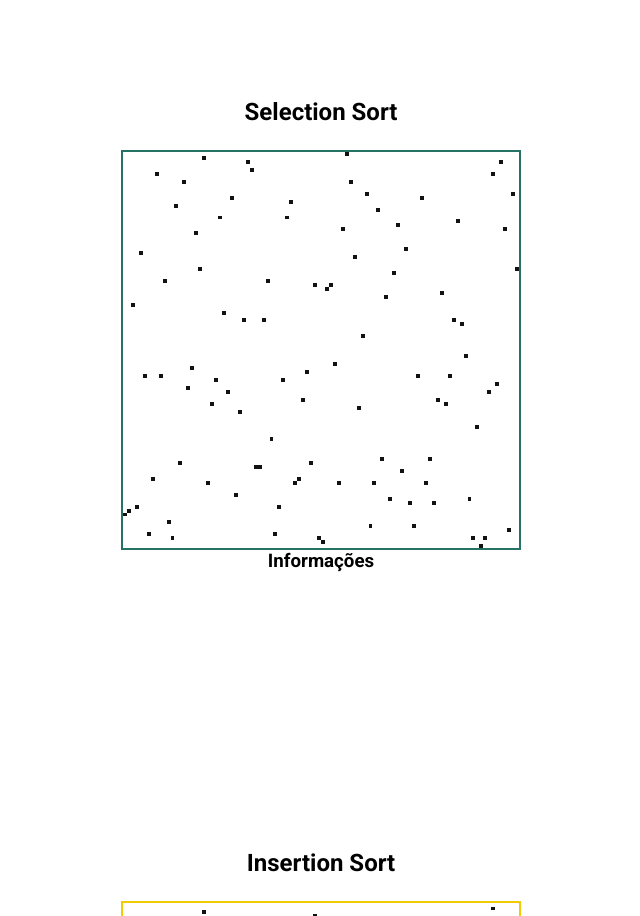
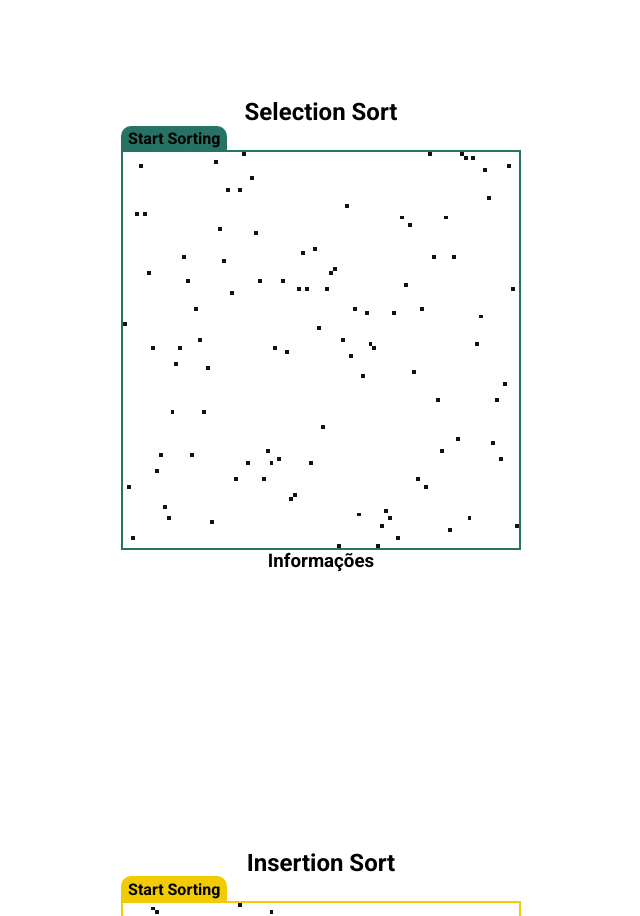
Before and after one commit to gabrieldantasoli/sort_Repo, a React (Create React App) app: page / in a window 1280 px wide. Shown: the part 840-1756 px from the top of the page, without its empty margins (319-959 px from the left). Built offline with nearby package versions, Linux system fonts and the light colour scheme.

Commit message:
Selection and Insertion

```diff
--- a/src/Components/Bubble/index.js
+++ b/src/Components/Bubble/index.js
@@ -43,7 +43,7 @@ export default class Bubble extends React.Component {
             }
 
             // Espera um tempo entre cada iteração
-            await new Promise(resolve => setTimeout(resolve, 100));
+            await new Promise(resolve => setTimeout(resolve, 150));
 
             this.setArray(data);
 
--- a/src/Components/Insertion/index.js
+++ b/src/Components/Insertion/index.js
@@ -3,27 +3,103 @@ import React, { useEffect, useState } from 'react';
 //IMPORTANDO O CSS
 import '../sort.css'
 
-export default () => {
-    let [array, setArray] = useState([]);
 
-    useEffect(() => {
-        function setData() {
-            let aux = [];
+export default class Bubble extends React.Component {
+    constructor() {
+        super();
+        this.state = {
+            array: [1,2],
+            sorted: false,
+            startSorting: false,
+            current: 0,
+            currentPlus: 1
+        }
+        this.InsertionSort = this.InsertionSort.bind(this);
+        this.setData = this.setData.bind(this);
+        this.setArray = this.setArray.bind(this);
+    }
+
+    async InsertionSort() {
+        if (!this.state.sorted && !this.state.startSorting) {
+          this.setState(
+            () => ({
+              startSorting: true,
+            })
+          );
+
+          let data = this.state.array;
+          let isSorted = false;
+          let iteration = 1;
+
+          while (!isSorted) {
+            isSorted = true;
+            for (let i = 0; i < data.length - iteration; i++) {
+                if (data[i] > data[i + 1]) {
+                    let aux = data[i];
+                    data[i] = data[i + 1];
+                    data[i + 1] = aux;
+                    isSorted = false;
+                }
+            }
+
+            // Espera um tempo entre cada iteração
+            await new Promise(resolve => setTimeout(resolve, 150));
+
+            this.setArray(data);
+
+            iteration++;
+          }
+
+          this.setState(
+            () => ({
+              sorted: true,
+            })
+          );
+        }
+      }
+
+
+    setArray(data) {
+        this.setState(
+            () => ({
+                array: data
+            })
+        )
+    }
+
+    setData() {
+        this.setState(
+            () => ({
+                sorted: false,
+                startSorting: false,
+            })
+        )
+        let data = [];
         for (let i = 0; i < 100; i++) {
             let num = Math.floor(Math.random() * 100);
-                aux.push(num);
-            }
-            setArray(aux);
+            data.push(num);
         }
 
-        setData();
-    },[]);
+        this.setState(
+            (state) => ({
+                array: data,
+            })
+        )
+    }
 
-    return (
-        <div className='sort yellow' id='insertion'>
+    componentDidMount() {
+        this.setData();
+    }
+
+    render() {
+        return(
+            <div className='sort yellow' id='bubble'>
                 <h2 className='yellow'>Insertion Sort</h2>
                 <div className="sortContainer">
-                {array.map((item,index) => {
+                    <button onClick={this.InsertionSort} className="buttonSort">{this.state.sorted ? "Sorted" : `${this.state.startSorting ? "Sorting..." : "Start Sorting"}`}</button>
+                    {this.state.sorted ? <button onClick={this.setData} className="buttonSort um">Regenerate</button> : ""}
+
+                    {this.state.array.map((item,index) => {
                         return(
                             <div className='item' data-size={item} data-index={index} style={{"top": `${100 - item - 1}%`,"left": `${index}%`}}></div>
                         )
@@ -35,3 +111,4 @@ export default () => {
             </div>
         )
     }
+}
--- a/src/Components/Selection/index.js
+++ b/src/Components/Selection/index.js
@@ -3,27 +3,103 @@ import React, { useEffect, useState } from 'react';
 //IMPORTANDO O CSS
 import '../sort.css'
 
-export default () => {
-    let [array, setArray] = useState([]);
 
-    useEffect(() => {
-        function setData() {
-            let aux = [];
+export default class Bubble extends React.Component {
+    constructor() {
+        super();
+        this.state = {
+            array: [1,2],
+            sorted: false,
+            startSorting: false,
+            current: 0,
+            currentPlus: 1
+        }
+        this.selectionSort = this.selectionSort.bind(this);
+        this.setData = this.setData.bind(this);
+        this.setArray = this.setArray.bind(this);
+    }
+
+    async selectionSort() {
+        if (!this.state.sorted && !this.state.startSorting) {
+          this.setState(
+            () => ({
+              startSorting: true,
+            })
+          );
+
+          let data = this.state.array;
+          let isSorted = false;
+          let iteration = 1;
+
+          while (!isSorted) {
+            isSorted = true;
+            for (let i = 0; i < data.length - iteration; i++) {
+                if (data[i] > data[i + 1]) {
+                    let aux = data[i];
+                    data[i] = data[i + 1];
+                    data[i + 1] = aux;
+                    isSorted = false;
+                }
+            }
+
+            // Espera um tempo entre cada iteração
+            await new Promise(resolve => setTimeout(resolve, 150));
+
+            this.setArray(data);
+
+            iteration++;
+          }
+
+          this.setState(
+            () => ({
+              sorted: true,
+            })
+          );
+        }
+      }
+
+
+    setArray(data) {
+        this.setState(
+            () => ({
+                array: data
+            })
+        )
+    }
+
+    setData() {
+        this.setState(
+            () => ({
+                sorted: false,
+                startSorting: false,
+            })
+        )
+        let data = [];
         for (let i = 0; i < 100; i++) {
             let num = Math.floor(Math.random() * 100);
-                aux.push(num);
-            }
-            setArray(aux);
+            data.push(num);
         }
 
-        setData();
-    },[]);
+        this.setState(
+            (state) => ({
+                array: data,
+            })
+        )
+    }
 
-    return (
-        <div className='sort green' id='selection'>
+    componentDidMount() {
+        this.setData();
+    }
+
+    render() {
+        return(
+            <div className='sort green' id='bubble'>
                 <h2 className='green'>Selection Sort</h2>
                 <div className="sortContainer">
-                {array.map((item,index) => {
+                    <button onClick={this.selectionSort} className="buttonSort">{this.state.sorted ? "Sorted" : `${this.state.startSorting ? "Sorting..." : "Start Sorting"}`}</button>
+                    {this.state.sorted ? <button onClick={this.setData} className="buttonSort um">Regenerate</button> : ""}
+
+                    {this.state.array.map((item,index) => {
                         return(
                             <div className='item' data-size={item} data-index={index} style={{"top": `${100 - item - 1}%`,"left": `${index}%`}}></div>
                         )
@@ -35,3 +111,4 @@ export default () => {
             </div>
         )
     }
+}
--- a/src/Components/sort.css
+++ b/src/Components/sort.css
@@ -42,7 +42,6 @@
     position: absolute;
     font-size: 1rem;
     padding: 0.1rem 0.3rem;
-    border: 2px solid var(--red);
     font-weight: bold;
     top: -1.65rem;
     left: -0.11rem;
@@ -60,4 +59,13 @@
 
 .sort.red .buttonSort {
     background-color: var(--red);
+    border: 2px solid var(--red);
 }
+.sort.green .buttonSort {
+    background-color: var(--green);
+    border: 2px solid var(--green);
+}
+.sort.yellow .buttonSort {
+    background-color: var(--yellow);
+    border: 2px solid var(--yellow);
+}
```
Lines whose indentation alone changed are shown as unchanged.
